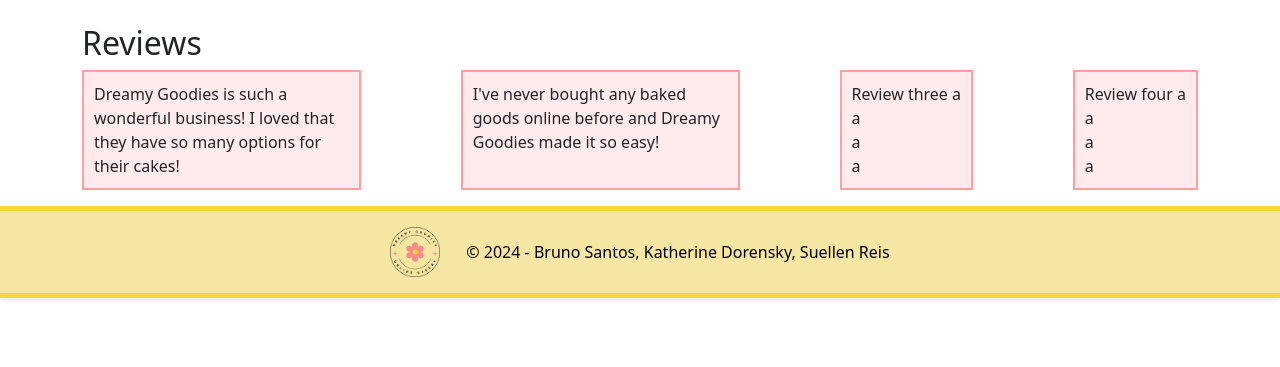
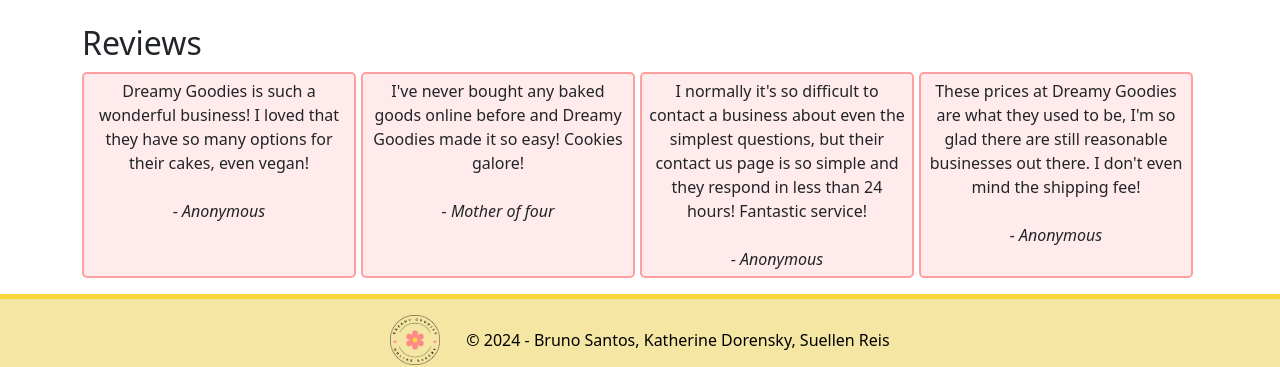
Before and after one commit to Bruno-FCS/DreamyGoodies, a React (Create React App) app in the folder FrontEnd/react-app/: page / in a window 1280 px wide. Shown: the part 470-837 px from the top of the page. Before the commit the page ends 800 px from the top, so only its background shows below. Built offline with nearby package versions, Linux system fonts and the light colour scheme; no server answers.

Commit message:
Final changes

```diff
--- a/FrontEnd/react-app/src/App.css
+++ b/FrontEnd/react-app/src/App.css
@@ -51,15 +51,19 @@
   display: flex;
   justify-content: space-between;
   flex-direction: row;
+  margin-top: 10px;
 
 }
 
 .review-item {
+  text-align: center;
   background-color: #ffebeb;
   width: 25%;
-  padding: 10px;
+  padding: 5px;
   border: solid 2px #ff9f9f;
   max-width: max-content;
+  border-radius: 5px;
+  margin-right: 5px;
 }
 
 
@@ -344,14 +348,14 @@
 
 .text-block {
   /*background-color: white;*/
-  width: 50%;
+  /*width: 50%;*/
   display: flex;
   flex-direction: column;
   border-radius: 10px;
   padding: 15px;
 }
 
-#admin-reg-btn {
+#admin-btn {
   color: black;
   text-decoration: none;
   font-weight: bold;
--- a/FrontEnd/react-app/src/pages/CartPage.js
+++ b/FrontEnd/react-app/src/pages/CartPage.js
@@ -117,7 +117,7 @@
                 backgroundColor: "white",
               }}
             >
-              <img src={product.url} width={75} alt={product.name} />
+              <img src={product.url} width={75} alt={product.name} style={{borderRadius: "5px"}}/>
               <div className="title-box">
                 <label className="product-title">
                   <a
@@ -144,11 +144,8 @@
                       backgroundColor: "#ff9f9f",
                       color: "white",
                       border: "none",
-                      padding: "2px 10px",
-                      // borderRadius: "5px",
+                      padding: "2px 3px 4px 3px",
                       marginRight: 2,
-                      cursor: "pointer",
-                      // padding: "5px 5px",
                       borderRadius: "5px",
 
                     }}
@@ -162,14 +159,14 @@
                       backgroundColor: "#ff9f9f",
                       color: "white",
                       border: "none",
-                      padding: "2px 10px",
+                      padding: "2px 3px 4px 3px",
+                      marginRight: 2,
+
                       borderRadius: "5px",
-                      marginLeft: 2,
-                      cursor: "pointer",
                     }}
                     onClick={() => handleIncreaseQuantity(product.id)}
                   >
-                    +
+                    <img src={AddIcon}/>
                   </button>
                 </p>
                 <p className="product-info" style={{ fontWeight: "bold" }}>
--- a/FrontEnd/react-app/src/pages/HomePage.js
+++ b/FrontEnd/react-app/src/pages/HomePage.js
@@ -55,27 +55,35 @@
         <br />
 
           <div className="reviews-container">
-              <h2>Reviews</h2>
+              <h2 >Reviews</h2>
               <div className="reviews-content">
                   <p className="review-item">
-                      Dreamy Goodies is such a wonderful business! I loved that they have so many options for their cakes!
+                      Dreamy Goodies is such a wonderful business! I loved that they have so many options for their cakes, even vegan!
+                      <br/>
+                      <br/>
+                      - <i>Anonymous</i>
                   </p>
                   <p className="review-item">
-                      I've never bought any baked goods online before and Dreamy Goodies made it so easy!
+                      I've never bought any baked goods online before and Dreamy Goodies made it so easy! Cookies
+                      galore!
+                      <br/>
+                      <br/>
+                      - <i>Mother of four</i>
                   </p>
                   <p className="review-item">
-                      Review three
-                      a <br/>
-                      a <br/>
-                      a <br/>
-                      a <br/>
+                      I normally it's so difficult to contact a business about even the simplest questions, but their
+                      contact us page is so simple
+                      and they respond in less than 24 hours! Fantastic service!
+                      <br/>
+                      <br/>
+                      - <i> Anonymous</i>
                   </p>
                   <p className="review-item">
-                      Review four
-                      a <br/>
-                      a <br/>
-                      a<br/>
-                      a<br/>
+                      These prices at Dreamy Goodies are what they used to be, I'm so glad there are still reasonable businesses out there.
+                      I don't even mind the shipping fee!
+                      <br/>
+                      <br/>
+                      <i>- Anonymous</i>
                   </p>
               </div>
           </div>
--- a/FrontEnd/react-app/src/pages/product/ProductPage.js
+++ b/FrontEnd/react-app/src/pages/product/ProductPage.js
@@ -70,7 +70,7 @@
           }
           console.log(data);
             toast.success("Successfully deleted!");
-          alert("Successfully deleted");
+          // alert("Successfully deleted");
           window.location.href = "/";
         } else {
           console.error("Error deleting product:", response.statusText);
@@ -110,16 +110,12 @@
         : product.name;
 
     if (!isLoggedIn) {
-        // setAlertMsg("Please login to access your added items!");
-        // warning();
         toast.error("Please login to access your added items")
       window.location.href = "/login";
-      alert("Please login to access your added items!");
+      // alert("Please login to access your added items!");
     } else {
-        // setAlertMsg(`${pr_name} was added to the cart!`);
-        // notify();
         toast.success(`${pr_name} was added to the cart!`)
-      alert(`${pr_name} was added to the cart!`);
+      // alert(`${pr_name} was added to the cart!`);
 
     }
   };
--- a/FrontEnd/react-app/src/pages/user/LoginPage.js
+++ b/FrontEnd/react-app/src/pages/user/LoginPage.js
@@ -2,7 +2,7 @@
 import Navbar from "../../components/Navbar";
 import "../../App.css";
 import Footer from "../../components/Footer";
-import {ToastContainer} from "react-toastify";
+import {toast, ToastContainer} from "react-toastify";
 
 const Login = () => {
   const [email, setEmail] = useState("");
@@ -72,9 +72,9 @@
           </div>
           {error && (
             <p>
-              <div className="alert alert-danger" role="alert">
-                {error}
-              </div>
+              {/*<div role="alert">*/}
+                {toast.error(error)}
+              {/*</div>*/}
             </p>
           )}
           <form
--- a/FrontEnd/react-app/src/pages/user/UserProfile.js
+++ b/FrontEnd/react-app/src/pages/user/UserProfile.js
@@ -36,13 +36,7 @@
 
                     <div
                         className="text-block"
-                        style={{
-                            backgroundColor: "white",
-                            width: "50%",
-                            display: "flex",
-                            flexDirection: "column",
-                            borderRadius: "10px"
-                        }}>
+                    >
                         <span>Welcome to your profile, {userName}</span>
 
                         <p>
@@ -53,40 +47,22 @@
 
                         {isAuthorized &&
                             <>
-                                <Link to="/messages"
-                                      style={{
-                                          color: "black",
-                                          textDecoration: "none",
-                                          fontWeight: "bold",
-                                          backgroundColor: "#fceba0",
-                                          padding: "5px",
-                                          margin: "5px",
-                                          width: "max-content",
-                                          borderRadius: "5px",
-                                      }}
-                                >
-                                    Messages
-                                </Link>
                                 <div style={{marginBottom: "10px"}}>
                                     As an administrator, you may register new users, click here:
-                                    <Link to="/register" id="admin-reg-btn"
+                                    <Link to="/register" id="admin-btn"
 
                                     >
                                         Register
                                     </Link>
                                 </div>
+                                <div style={{marginBottom: "10px"}}>
+                                    Access messages sent by customers here:
+                                    <Link to="/messages" id="admin-btn">
+                                        Messages
+                                    </Link>
+                                </div>
 
                             </>}
-
-                        <div>
-                            <h3>Loyalty Program</h3>
-                            <p>
-                                As a loyal customer of Dreamy Goodies, you receive a certain amount of points per order.
-                                <br/>For example, let's say a cake costs $22.60, the equivalent amount of points would be 230
-                                (22.60 rounded to 23, multiplied by 100).
-
-                            </p>
-                        </div>
                     </div>
 
 
```
